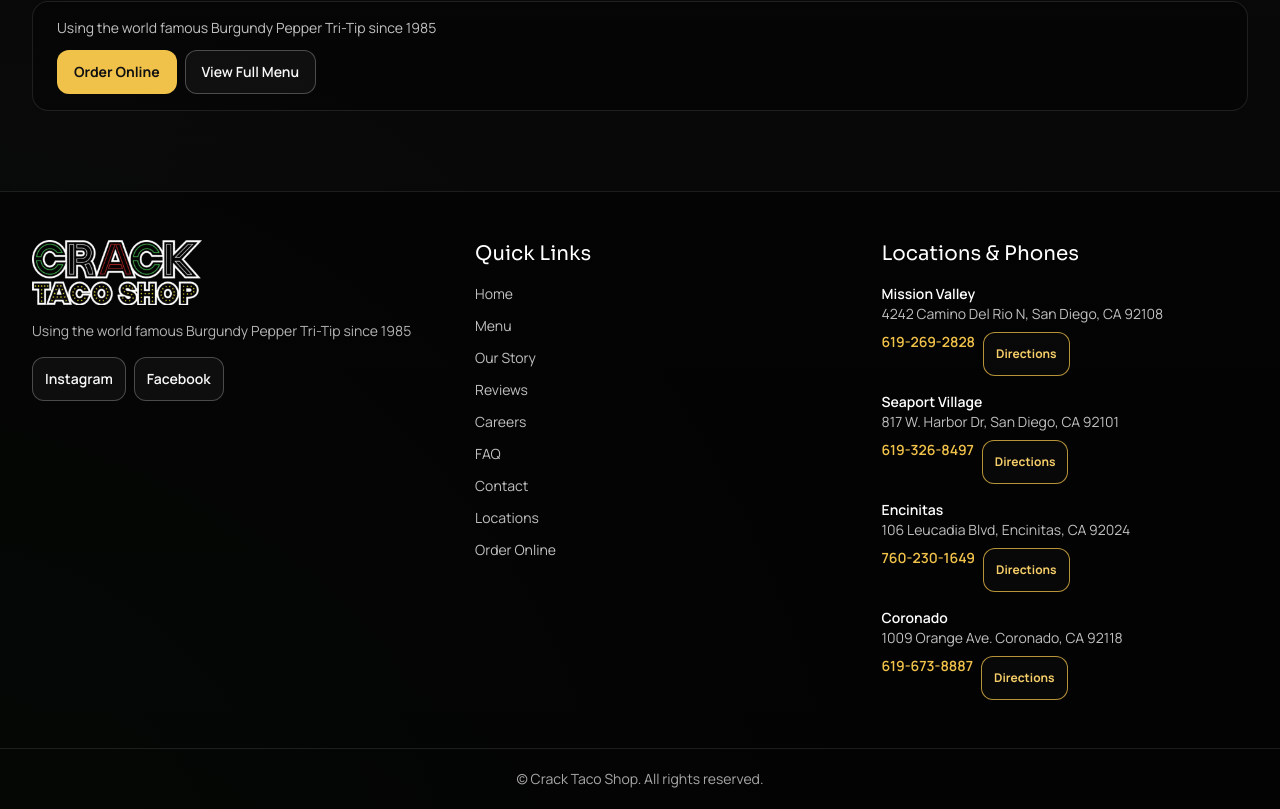
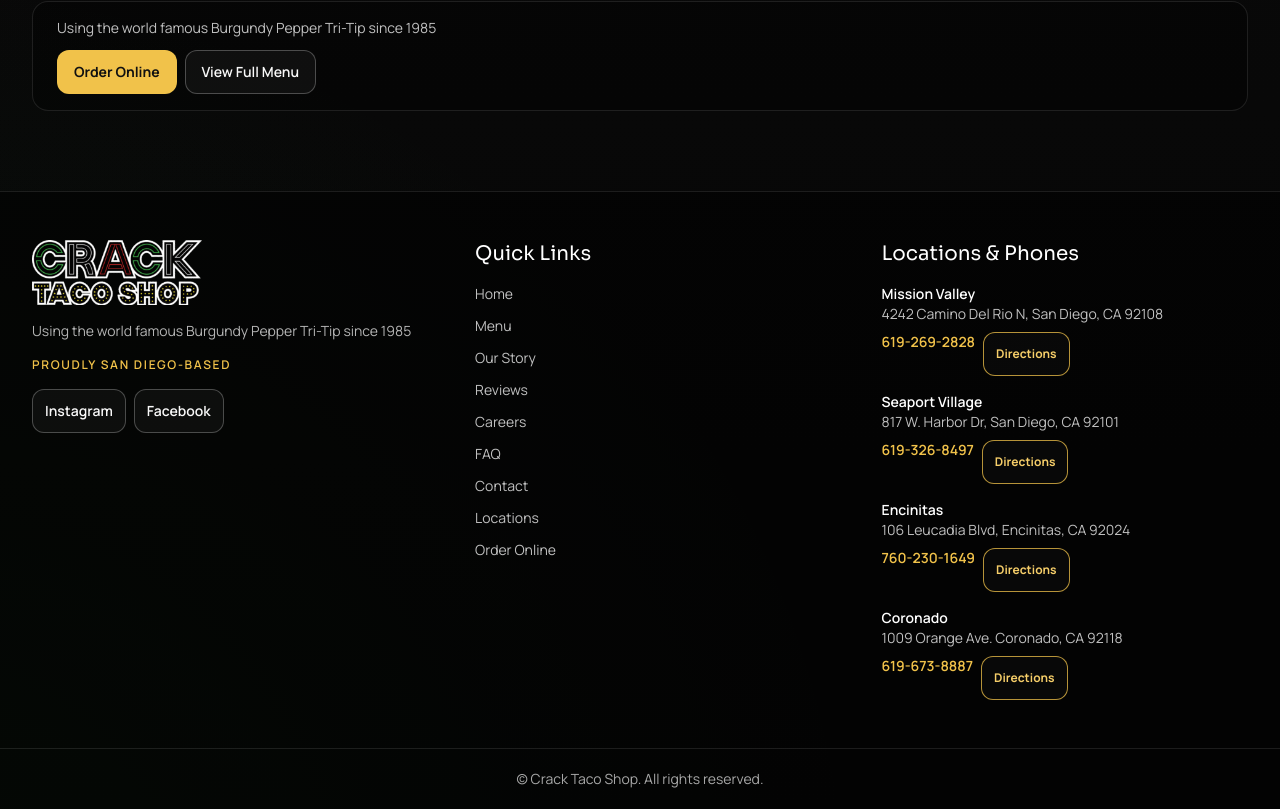
Before and after one commit to AnthonyBarbaro/cracktacoshop, a Next.js app: page / in a window 1280 px wide. Shown: the part 1386-2195 px from the top of the page. Built offline with nearby package versions, Linux system fonts and the light colour scheme.

Commit message:
Add San Diego-based note in footer

```diff
--- a/src/components/SiteFooter.tsx
+++ b/src/components/SiteFooter.tsx
@@ -24,6 +24,9 @@
         <div className="space-y-4">
           <Image src="/logo.png" alt="Crack Taco Shop" width={170} height={64} />
           <p className="max-w-sm text-sm text-white/70">{site.tagline}</p>
+          <p className="text-xs font-semibold uppercase tracking-[0.14em] text-brand-yellow">
+            Proudly San Diego-based
+          </p>
           <div className="flex flex-wrap gap-2 text-sm font-semibold">
             <a
               href={site.instagram}
```
